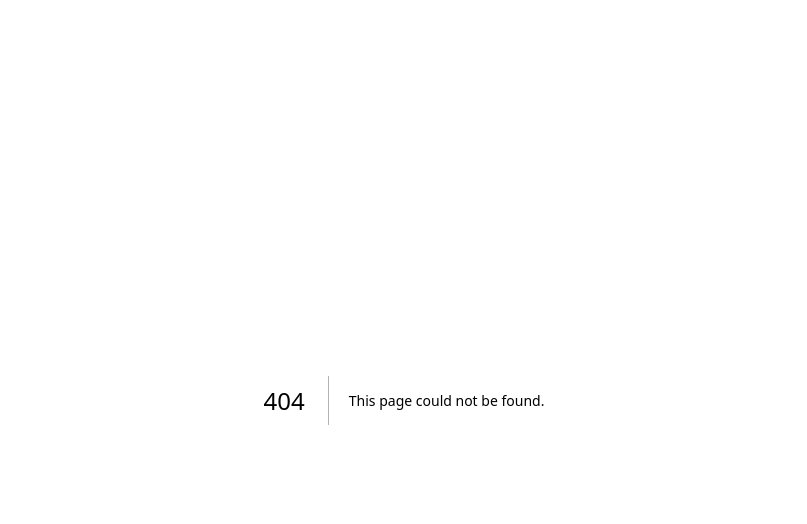
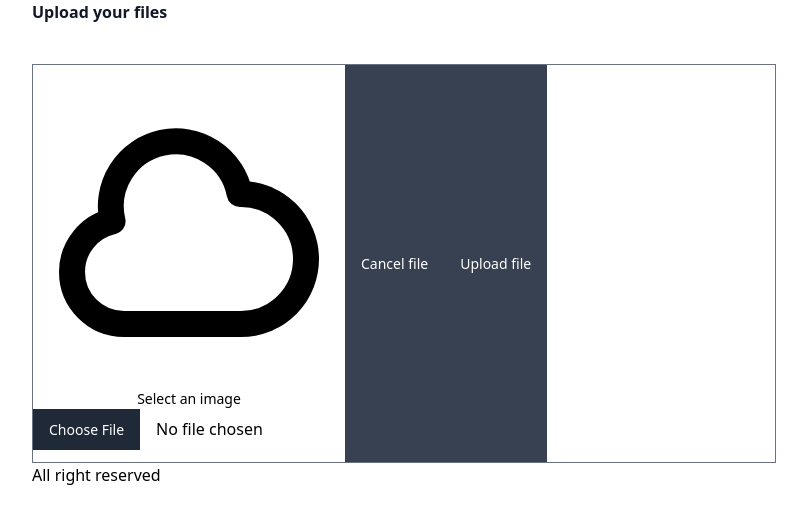
Before and after one commit to Derek-Devs/nextspellselect, a Next.js app: page /userUpload in a window 1280 px wide. Before the commit this address had no page. Shown: the top 524 px of the page, without its empty margins (236-1043 px from the left). Built offline with nearby package versions, Linux system fonts and the light colour scheme.

Commit message:
Added user upload page, still completiong functionality.

```diff
--- a/src/pages/index.tsx
+++ b/src/pages/index.tsx
@@ -4,7 +4,6 @@ import { Alert } from "flowbite-react";
 
 //End of UI Imports
 
-
 export default function MyPage() {
   return <Alert color="info">Alert!</Alert>;
 }
--- /dev/null
+++ b/src/pages/userUpload.tsx
@@ -0,0 +1,141 @@
+import type { NextPage } from "next";
+import Head from "next/head";
+import Image from "next/image";
+import { ChangeEvent, MouseEvent, useState } from "react";
+
+const Home: NextPage = () => {
+  const [file, setFile] = useState<File | null>(null);
+  const [previewUrl, setPreviewUrl] = useState<string | null>(null);
+
+  const onFileUploadChange = (e: ChangeEvent<HTMLInputElement>) => {
+    const fileInput = e.target;
+
+    if (!fileInput.files) {
+      alert("No file was chosen");
+      return;
+    }
+
+    if (!fileInput.files || fileInput.files.length === 0) {
+      alert("Files list is empty");
+      return;
+    }
+
+    const file = fileInput.files[0];
+
+    /** File validation */
+    if (!file.type.startsWith("image")) {
+      alert("Please select a valide image");
+      return;
+    }
+
+    /** Setting file state */
+    setFile(file); // we will use the file state, to send it later to the server
+    setPreviewUrl(URL.createObjectURL(file)); // we will use this to show the preview of the image
+
+    /** Reset file input */
+    e.currentTarget.type = "text";
+    e.currentTarget.type = "file";
+  };
+
+  const onCancelFile = (e: MouseEvent<HTMLButtonElement>) => {
+    e.preventDefault();
+    if (!previewUrl && !file) {
+      return;
+    }
+    setFile(null);
+    setPreviewUrl(null);
+  };
+
+  const onUploadFile = (e: MouseEvent<HTMLButtonElement>) => {
+    e.preventDefault();
+  };
+
+  return (
+    <div>
+      <Head>
+        <title>File uploader</title>
+        <meta name="description" content="File uploader" />
+      </Head>
+
+      <main className="py-10">
+        <div className="w-full max-w-3xl px-3 mx-auto">
+          <h1 className="mb-10 text-3xl font-bold text-gray-900">
+            Upload your files
+          </h1>
+
+          <form
+            className="w-full p-3 border border-gray-500 border-dashed"
+            onSubmit={(e) => e.preventDefault()}
+          >
+            <div className="flex flex-col md:flex-row gap-1.5 md:py-4">
+              <div className="flex-grow">
+                {previewUrl ? (
+                  <div className="mx-auto w-80">
+                    <image
+                      alt="file uploader preview"
+                      objectFit="cover"
+                      src={previewUrl}
+                      width={320}
+                      height={218}
+                      layout="fixed"
+                    />
+                  </div>
+                ) : (
+                  <label className="flex flex-col items-center justify-center h-full py-3 transition-colors duration-150 cursor-pointer hover:text-gray-600">
+                    <svg
+                      xmlns="http://www.w3.org/2000/svg"
+                      className="w-14 h-14"
+                      fill="none"
+                      viewBox="0 0 24 24"
+                      stroke="currentColor"
+                      strokeWidth={2}
+                    >
+                      <path
+                        strokeLinecap="round"
+                        strokeLinejoin="round"
+                        d="M3 15a4 4 0 004 4h9a5 5 0 10-.1-9.999 5.002 5.002 0 10-9.78 2.096A4.001 4.001 0 003 15z"
+                      />
+                    </svg>
+                    <strong className="text-sm font-medium">
+                      Select an image
+                    </strong>
+                    <input
+                      className="block w-0 h-0"
+                      name="file"
+                      type="file"
+                      onChange={onFileUploadChange}
+                    />
+                  </label>
+                )}
+              </div>
+              <div className="flex mt-4 md:mt-0 md:flex-col justify-center gap-1.5">
+                <button
+                  disabled={!previewUrl}
+                  onClick={onCancelFile}
+                  className="w-1/2 px-4 py-3 text-sm font-medium text-white transition-colors duration-300 bg-gray-700 rounded-sm md:w-auto md:text-base disabled:bg-gray-400 hover:bg-gray-600"
+                >
+                  Cancel file
+                </button>
+                <button
+                  disabled={!previewUrl}
+                  onClick={onUploadFile}
+                  className="w-1/2 px-4 py-3 text-sm font-medium text-white transition-colors duration-300 bg-gray-700 rounded-sm md:w-auto md:text-base disabled:bg-gray-400 hover:bg-gray-600"
+                >
+                  Upload file
+                </button>
+              </div>
+            </div>
+          </form>
+        </div>
+      </main>
+
+      <footer>
+        <div className="w-full max-w-3xl px-3 mx-auto">
+          <p>All right reserved</p>
+        </div>
+      </footer>
+    </div>
+  );
+};
+
+export default Home;
--- a/tailwind.config.js
+++ b/tailwind.config.js
@@ -4,7 +4,8 @@ module.exports = {
   content: [
     "./node_modules/flowbite-react/**/*.js",
     "./pages/**/*.{ts,tsx}",
-    "./public/**/*.html"
+    "./public/**/*.html",
+    "./components/**/*.{js,ts,jsx,tsx}"
   ],
   theme: {
     extend: {},
```
